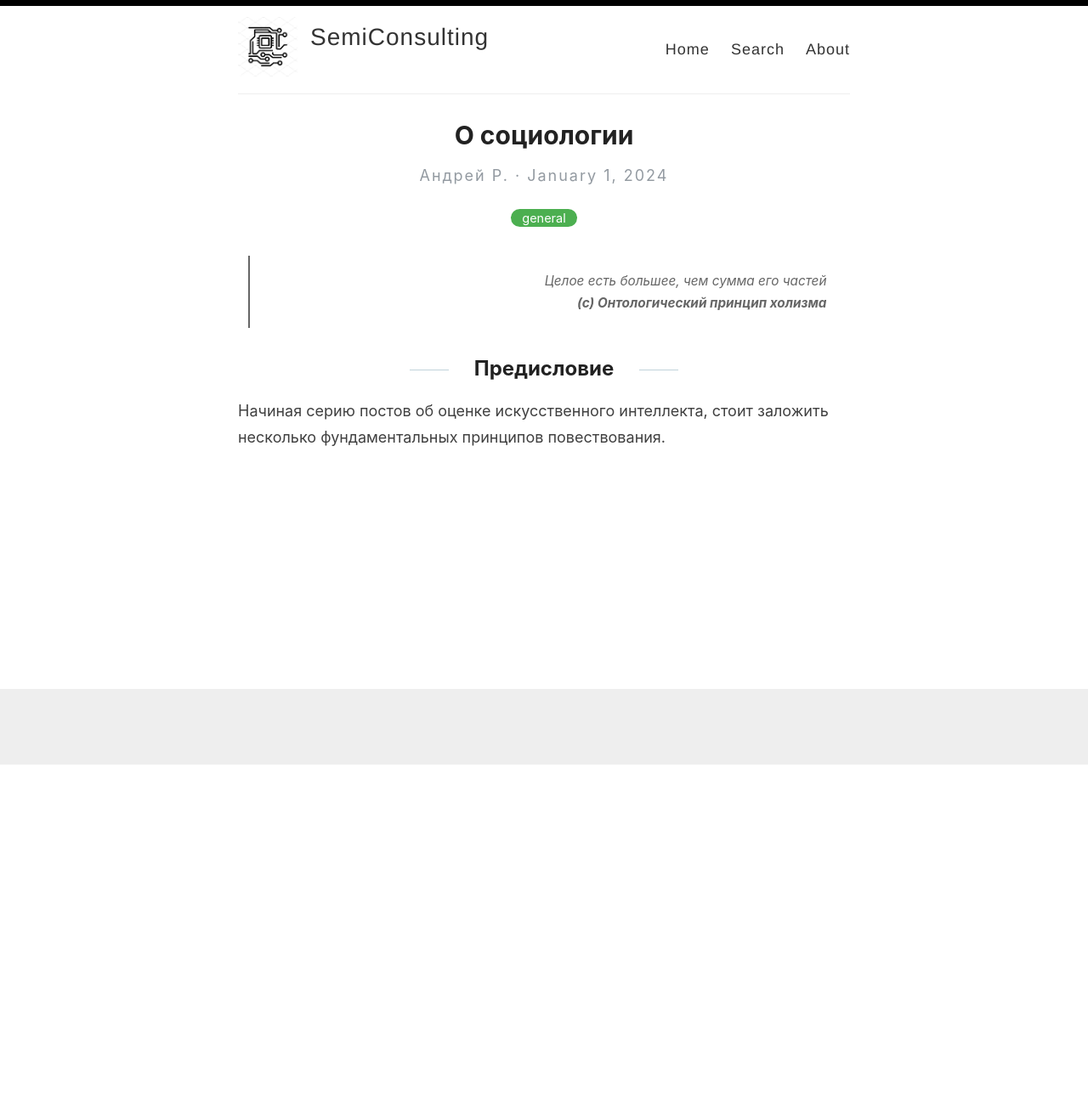
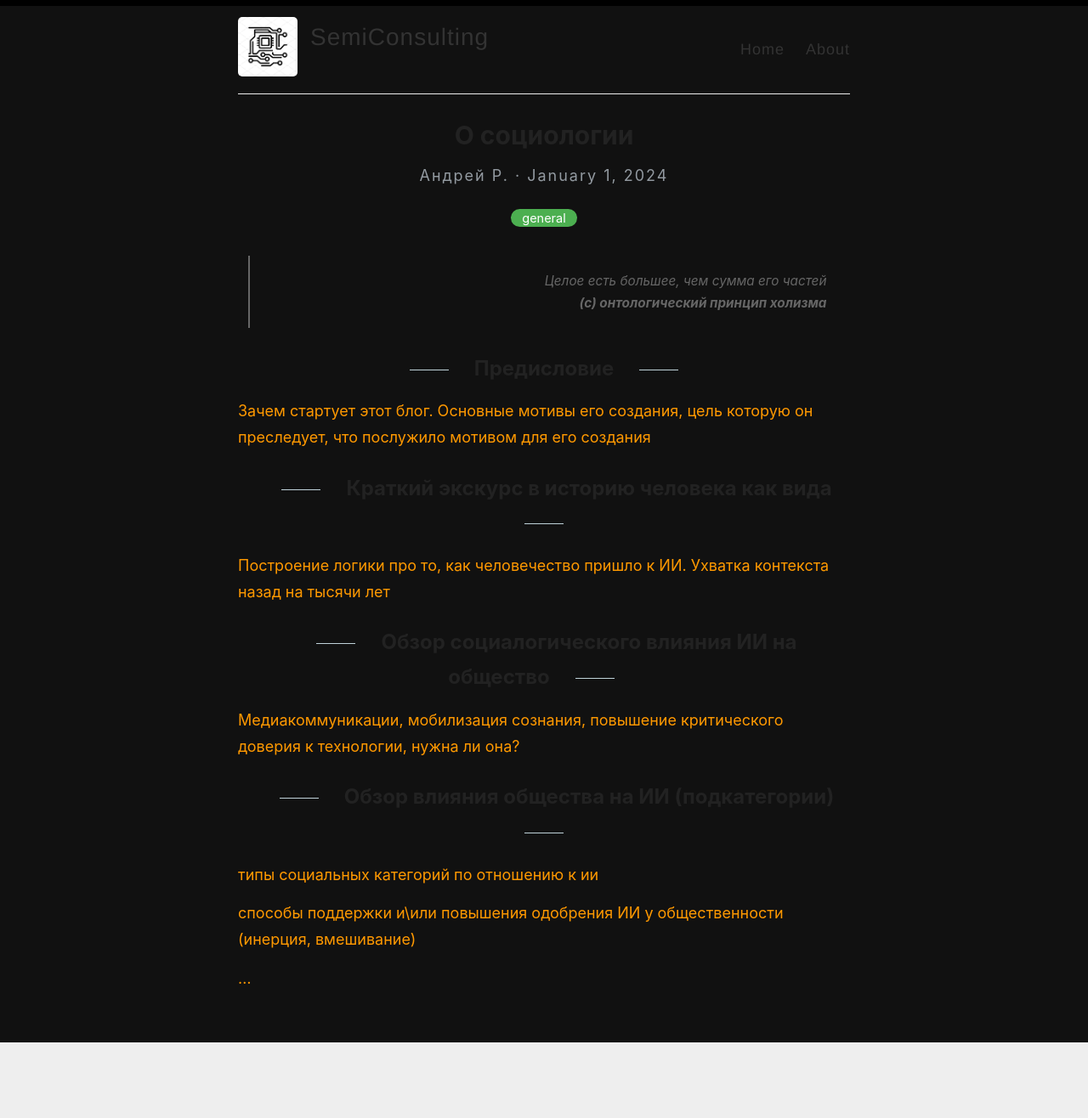
Before and after one commit to shuffle-true/shuffle-true.github.io, a Jekyll site: the page built from _posts/2024-01-01-ai-society.md, in a window 1280 px wide. Shown: the whole page at 85% size. Built offline with Jekyll 4.4.1, drawn with Linux system fonts in a browser that asks for light colours; comment, search, counter and statistics services are not loaded; before the commit the page ends 900 px from its top, so only the background shows below that.

Commit message:
automated changies commit

```diff
--- a/_layouts/default.html
+++ b/_layouts/default.html
@@ -30,7 +30,6 @@
 
             <nav>
               <a href="{{ site.baseurl }}/">Home</a>
-              <a href="{{ site.baseurl }}/search">Search</a>
               <a href="{{ site.baseurl }}/about">About</a>
             </nav>
           </header>
--- a/_posts/2024-01-01-ai-society.md
+++ b/_posts/2024-01-01-ai-society.md
@@ -6,10 +6,30 @@ excerpt_separator: <!--more-->
 categories: [general]
 ---
 > Целое есть большее, чем сумма его частей <br>
-> **(с) Онтологический принцип холизма**
+> **(с) онтологический принцип холизма**
 
 <!--more-->
 
 ## Предисловие
 
-Начиная серию постов об оценке искусственного интеллекта, стоит заложить несколько фундаментальных принципов повествования.
+Зачем стартует этот блог. Основные мотивы его создания, цель которую он преследует, что послужило мотивом для его создания
+
+## Краткий экскурс в историю человека как вида
+
+Построение логики про то, как человечество пришло к ИИ. Ухватка контекста назад на тысячи лет
+
+## Обзор социалогического влияния ИИ на общество
+
+Медиакоммуникации, мобилизация сознания, повышение критического доверия к технологии, нужна ли она?
+
+## Обзор влияния общества на ИИ (подкатегории)
+
+типы социальных категорий по отношению к ии
+
+
+
+способы поддержки и\или повышения одобрения ИИ у общественности (инерция, вмешивание)
+
+
+
+...
--- a/assets/style.scss
+++ b/assets/style.scss
@@ -21,9 +21,9 @@ html {
 }
 
 body {
-  background: #fff;
+  background: #111;
   font-family: -system-ui, -apple-system, BlinkMacSystemFont, "Segoe UI", Roboto, Helvetica, Arial, sans-serif, "Apple Color Emoji", "Segoe UI Emoji", "Segoe UI Symbol";
-  color: #404040;
+  color: #FF9900;
   line-height: 1.7;
   font-weight: 400;
   font-size: 18px;
```
Also changed, not shown: 1 other file.
